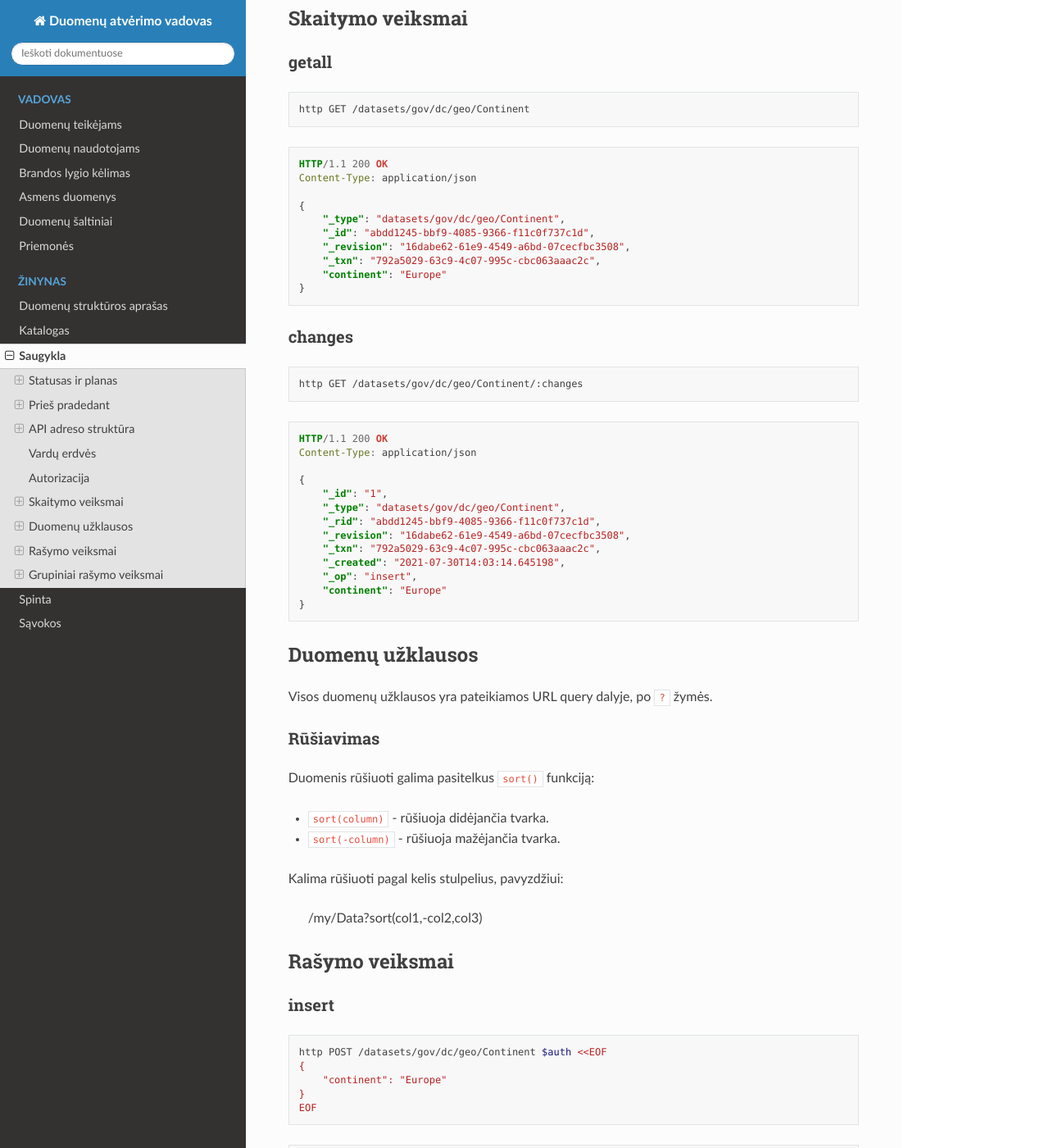
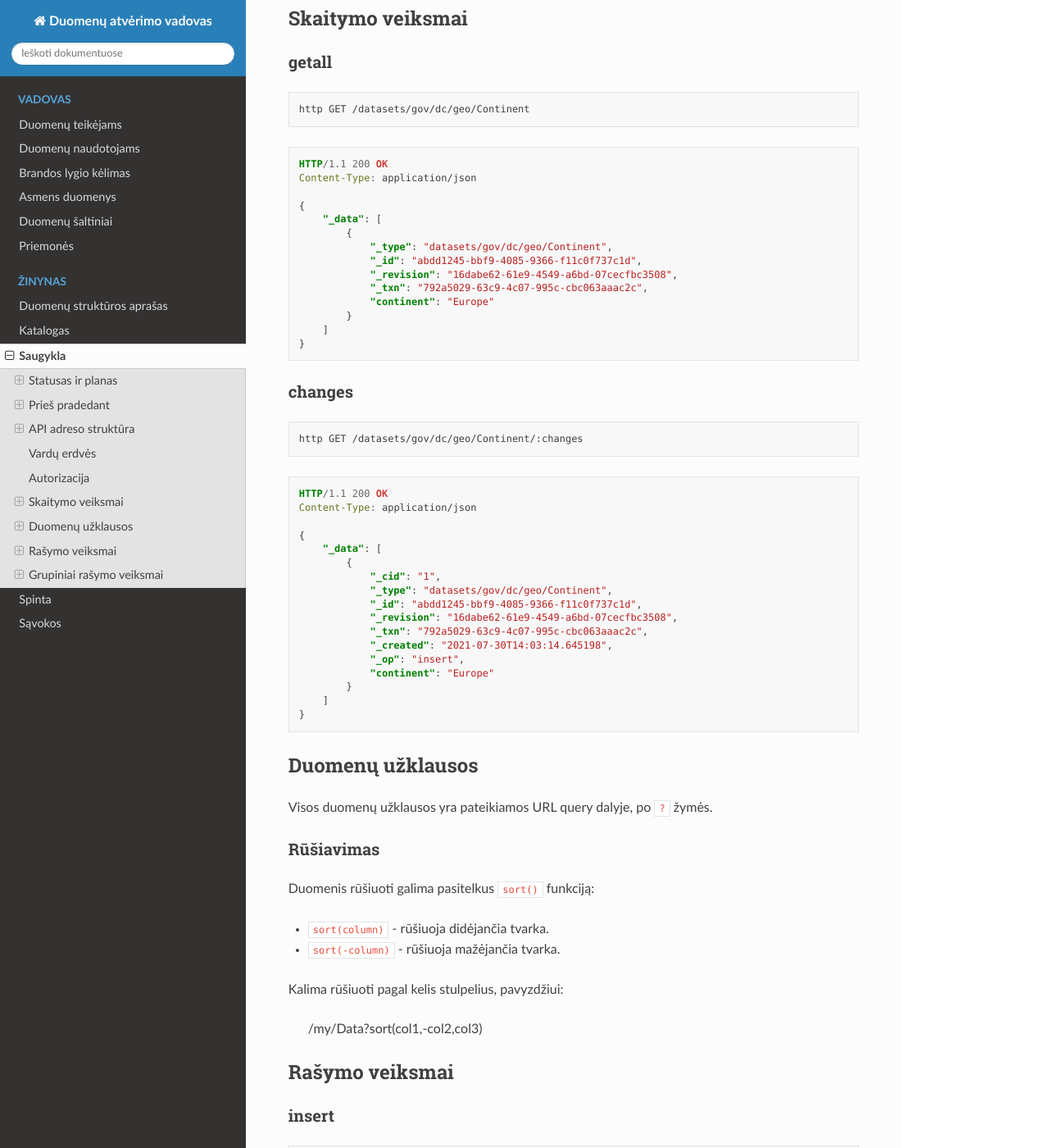
Before and after one commit to atviriduomenys/manifest, a Sphinx documentation site: the page built from docs/api/index.rst, in a window 1280 px wide and 1400 px high, scrolled down 7355 px. Shown: the whole window at 82% size. Built offline with Sphinx 7.4.7 and the Read the Docs theme 2.0.0, drawn with Linux system fonts in a browser that asks for light colours.

```diff
--- a/docs/api/index.rst
+++ b/docs/api/index.rst
@@ -418,11 +418,15 @@ getall
     Content-Type: application/json
 
     {
-        "_type": "datasets/gov/dc/geo/Continent",
-        "_id": "abdd1245-bbf9-4085-9366-f11c0f737c1d",
-        "_revision": "16dabe62-61e9-4549-a6bd-07cecfbc3508",
-        "_txn": "792a5029-63c9-4c07-995c-cbc063aaac2c",
-        "continent": "Europe"
+        "_data": [
+            {
+                "_type": "datasets/gov/dc/geo/Continent",
+                "_id": "abdd1245-bbf9-4085-9366-f11c0f737c1d",
+                "_revision": "16dabe62-61e9-4549-a6bd-07cecfbc3508",
+                "_txn": "792a5029-63c9-4c07-995c-cbc063aaac2c",
+                "continent": "Europe"
+            }
+        ]
     }
 
 
@@ -440,14 +444,18 @@ changes
     Content-Type: application/json
 
     {
-        "_id": "1",
-        "_type": "datasets/gov/dc/geo/Continent",
-        "_rid": "abdd1245-bbf9-4085-9366-f11c0f737c1d",
-        "_revision": "16dabe62-61e9-4549-a6bd-07cecfbc3508",
-        "_txn": "792a5029-63c9-4c07-995c-cbc063aaac2c",
-        "_created": "2021-07-30T14:03:14.645198",
-        "_op": "insert",
-        "continent": "Europe"
+        "_data": [
+            {
+                "_cid": "1",
+                "_type": "datasets/gov/dc/geo/Continent",
+                "_id": "abdd1245-bbf9-4085-9366-f11c0f737c1d",
+                "_revision": "16dabe62-61e9-4549-a6bd-07cecfbc3508",
+                "_txn": "792a5029-63c9-4c07-995c-cbc063aaac2c",
+                "_created": "2021-07-30T14:03:14.645198",
+                "_op": "insert",
+                "continent": "Europe"
+            }
+        ]
     }
 
 
```
